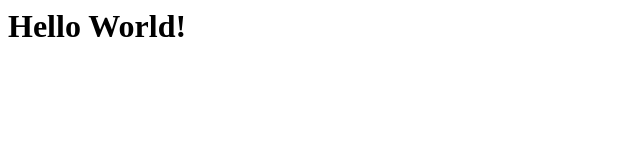
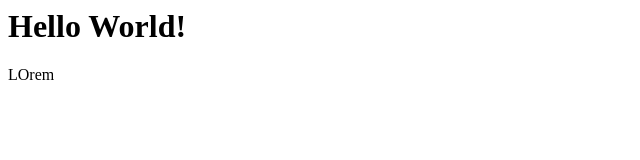
Before and after one commit to onedirection5/nelson-git-test, a plain HTML site: page index.html in a window 1280 px wide. Shown: the full height of the page, 0-640 px from the left. Drawn offline with Linux system fonts and the light colour scheme.

Commit message:
menambahkan paragraf

```diff
--- a/index.html
+++ b/index.html
@@ -8,5 +8,6 @@
 </head>
 <body>
 	<h1>Hello World!</h1>
+	<p>LOrem</h1>
 </body>
 </html>
```
